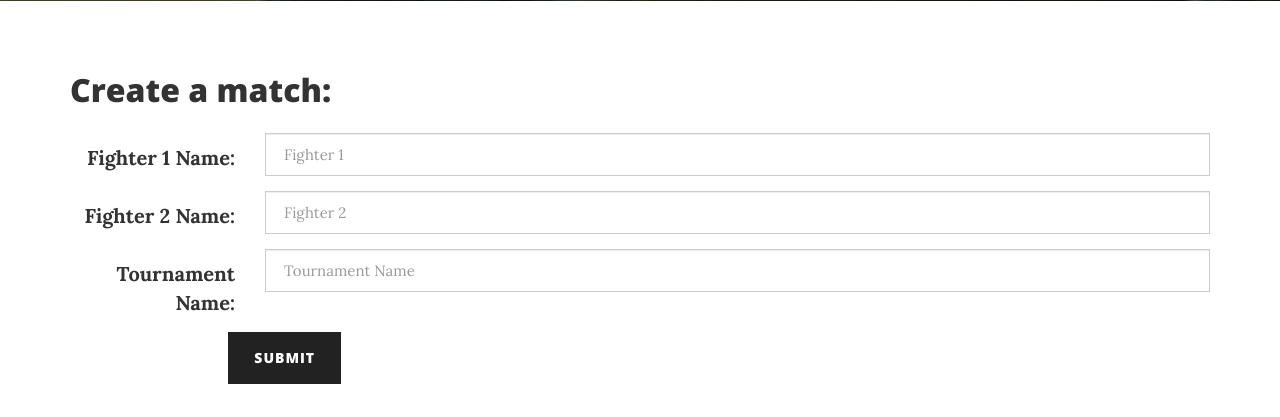
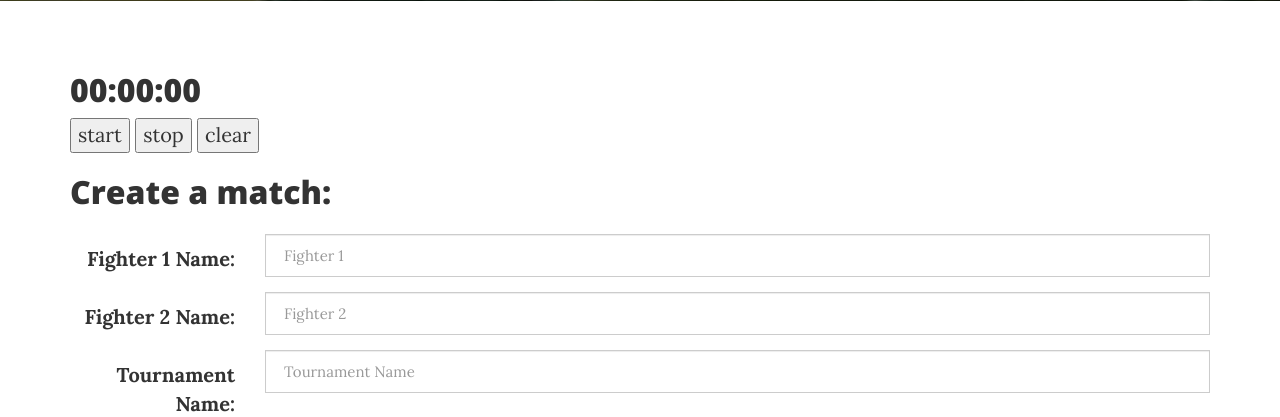
Before and after one commit to smiller657/vorward, a Flask app: page /matchForm in a window 1280 px wide. Shown: the part 447-864 px from the top of the page. Run offline with Flask 2, Linux system fonts and the light colour scheme; some libraries are stand-ins or nearby versions.

Commit message:
Stopwatch added on match page

```diff
--- a/templates/layout.html
+++ b/templates/layout.html
@@ -31,6 +31,7 @@
 
     <script src="https://code.jquery.com/jquery-1.12.4.js"></script>
   <script src="https://code.jquery.com/ui/1.12.1/jquery-ui.js"></script>
+
     <script src="https://cdnjs.cloudflare.com/ajax/libs/moment.js/2.10.6/moment.min.js"></script>
 
     <script src="https://cdnjs.cloudflare.com/ajax/libs/bootstrap-datetimepicker/4.17.37/js/bootstrap-datetimepicker.min.js"></script>
--- a/templates/matchForm.html
+++ b/templates/matchForm.html
@@ -17,6 +17,55 @@
 
 <!-- Main Content -->
 <div class="container">
+<h2><time>00:00:00</time></h2>
+<button id="start">start</button>
+<button id="stop">stop</button>
+<button id="clear">clear</button>
+<script>
+    var h1 = document.getElementsByTagName('h2')[0],
+    start = document.getElementById('start'),
+    stop = document.getElementById('stop'),
+    clear = document.getElementById('clear'),
+    seconds = 0, minutes = 0, hours = 0,
+    t;
+
+function add() {
+    seconds++;
+    if (seconds >= 60) {
+        seconds = 0;
+        minutes++;
+        if (minutes >= 60) {
+            minutes = 0;
+            hours++;
+        }
+    }
+
+    h1.textContent = (hours ? (hours > 9 ? hours : "0" + hours) : "00") + ":" + (minutes ? (minutes > 9 ? minutes : "0" + minutes) : "00") + ":" + (seconds > 9 ? seconds : "0" + seconds);
+
+    timer();
+}
+function timer() {
+    t = setTimeout(add, 1000);
+}
+//timer();
+
+
+/* Start button */
+start.onclick = function () {
+    timer();
+}
+
+/* Stop button */
+stop.onclick = function() {
+    clearTimeout(t);
+}
+
+/* Clear button */
+clear.onclick = function() {
+    h1.textContent = "00:00:00";
+    seconds = 0; minutes = 0; hours = 0;
+}
+</script>
     <form class="form-horizontal" method='POST' action="/events">
         <h2>Create a match:</h2>
          <div class="form-group">
```
